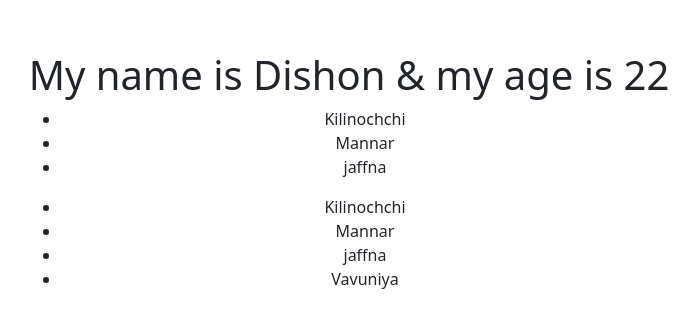
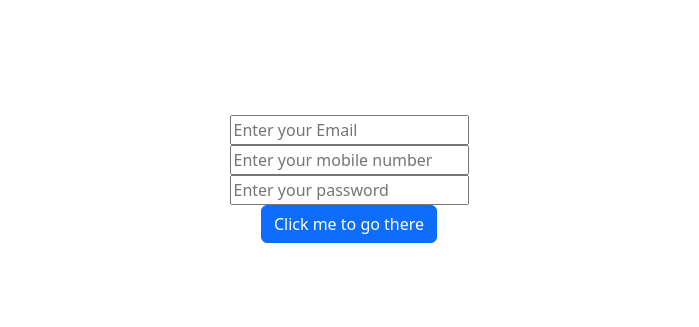
Before and after one commit to Dishon-webdev/React, a React (Vite) app: page / in a window 1280 px wide. Shown: the part 221-548 px from the top of the page, without its empty margins (291-990 px from the left). Built offline with nearby package versions, Linux system fonts and the light colour scheme.

Commit message:
updated with useState, useeffect, useRef

```diff
--- /dev/null
+++ b/src/Fetch.jsx
@@ -0,0 +1,31 @@
+import { useEffect, useState } from "react";
+
+function Fetch() {
+  const [jsondata, setJson] = useState([]);
+
+  useEffect(() => {
+    fetch("https://dummy-json.mock.beeceptor.com/todos")
+    .then((response )=> response.json())
+    .then((data) => setJson(data) );
+  }, []);
+
+  const handlecheck = () => {
+    console.log("Here is : ", jsondata);
+  };
+  return (
+    <>
+      <div>
+        <button onClick={handlecheck}>check now</button>
+      </div>
+
+      <br></br>
+      <ul>
+        {jsondata.map((dishon)=>(
+            <li>{dishon.id}</li>
+        ))}
+      </ul>
+    </>
+  );
+}
+
+export default Fetch;
--- /dev/null
+++ b/src/Usedref.jsx
@@ -0,0 +1,34 @@
+import { useRef } from "react";
+
+function Stopwatch() {
+  const inputRef0 = useRef(null);
+  const inputRef1 = useRef(null);
+  const inputRef2 = useRef(null);
+  const handleClick = () => {
+    alert("");
+   const refArray=[inputRef0,inputRef1,inputRef2];
+
+   for (let i of refArray) {
+    const xyz=i.current.value.trim();
+    if(xyz=== ""){
+        i.current.focus();
+        return;
+    }
+   }
+  };
+  return (
+    <>
+      <div>
+        <input ref={inputRef0} placeholder="Enter your Email" /> <br></br>
+        <input ref={inputRef1} placeholder="Enter your mobile number" /> <br></br>
+        <input ref={inputRef2} placeholder="Enter your password" /> <br></br>
+
+        <button className="btn btn-primary text-white" onClick={handleClick}>
+          Click me to go there
+        </button>
+      </div>
+    </>
+  );
+}
+
+export default Stopwatch;
--- /dev/null
+++ b/src/Useeffect.jsx
@@ -0,0 +1,23 @@
+import { useEffect, useState } from "react";
+
+function Useeffect() {
+  const [name, setName] = useState(false);
+  useEffect(() => {
+    alert("What about the treat?");
+    setName(false);
+  }, [name]);
+
+  const handleClick = () => {
+    setName(true);
+  };
+  return (
+    <>
+      <div>
+        <h1>Happy Birthday Akachcheliyan</h1>
+        <button onClick={handleClick}>Thank you</button>
+      </div>
+    </>
+  );
+}
+
+export default Useeffect;
--- a/src/main.jsx
+++ b/src/main.jsx
@@ -8,6 +8,9 @@ import Properties from './Properties.jsx';
 import Count from './Mystate.jsx';
 import Template from './Basic/template.jsx';
 import List from './list.jsx';
+import Useeffect from './Useeffect.jsx';
+import Fetch from './fetch.jsx';
+import Stopwatch from './Usedref.jsx';
 
 
 createRoot(document.getElementById('root')).render(
@@ -16,7 +19,10 @@ createRoot(document.getElementById('root')).render(
     {/* <Dishon /> */}
     {/* <Properties name="Developers" content="How are you" /> */}
     {/* <Count/> */}
-    <Template/>
-    <List/>
+    {/* <Template/>
+    <List/> */}
+    {/* <Useeffect/> */}
+    {/* <Fetch/> */}
+    <Stopwatch/>
   </StrictMode>,
 )
```
Also changed, not shown: src/list.jsx (line endings or trailing spaces).
